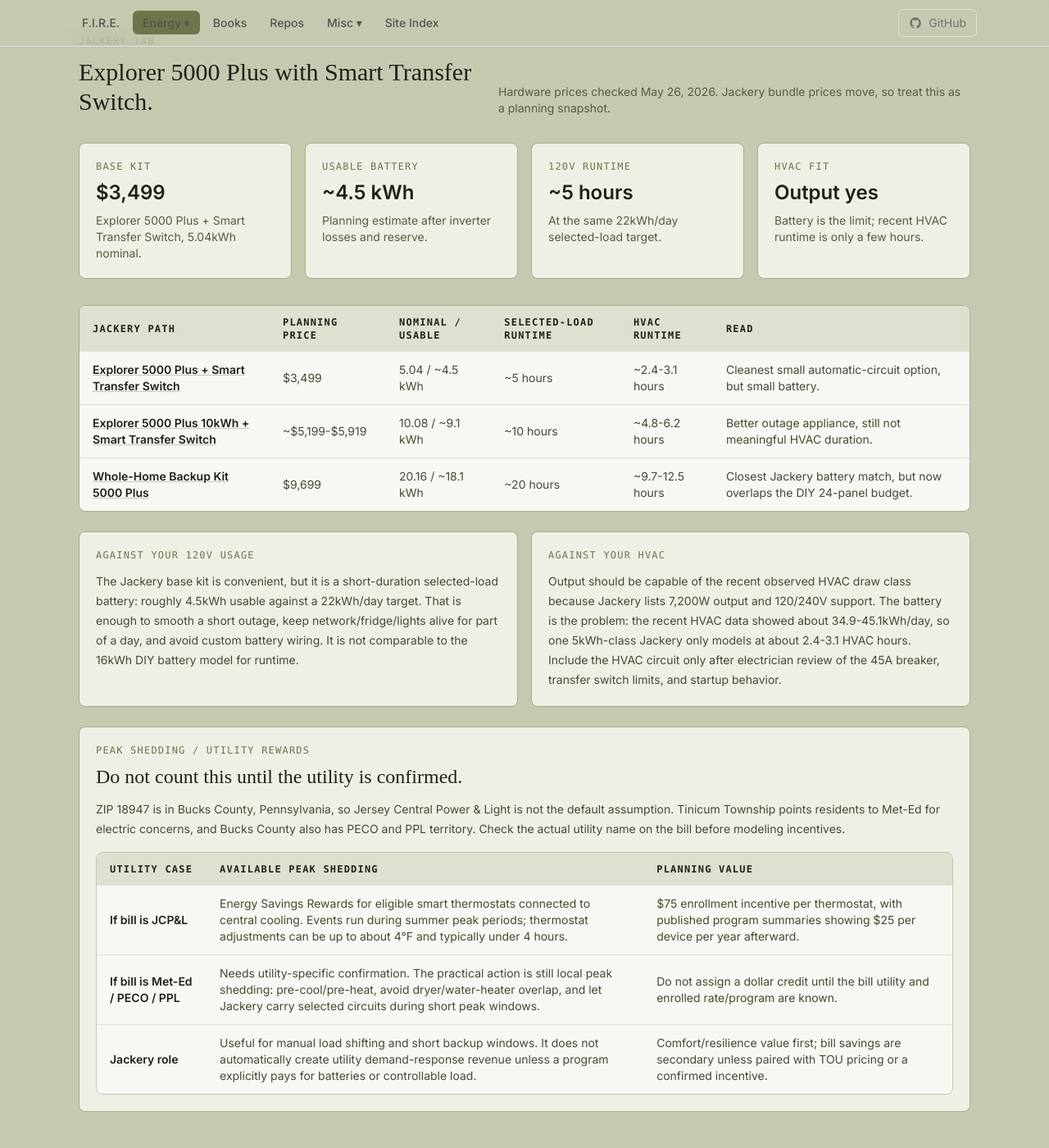
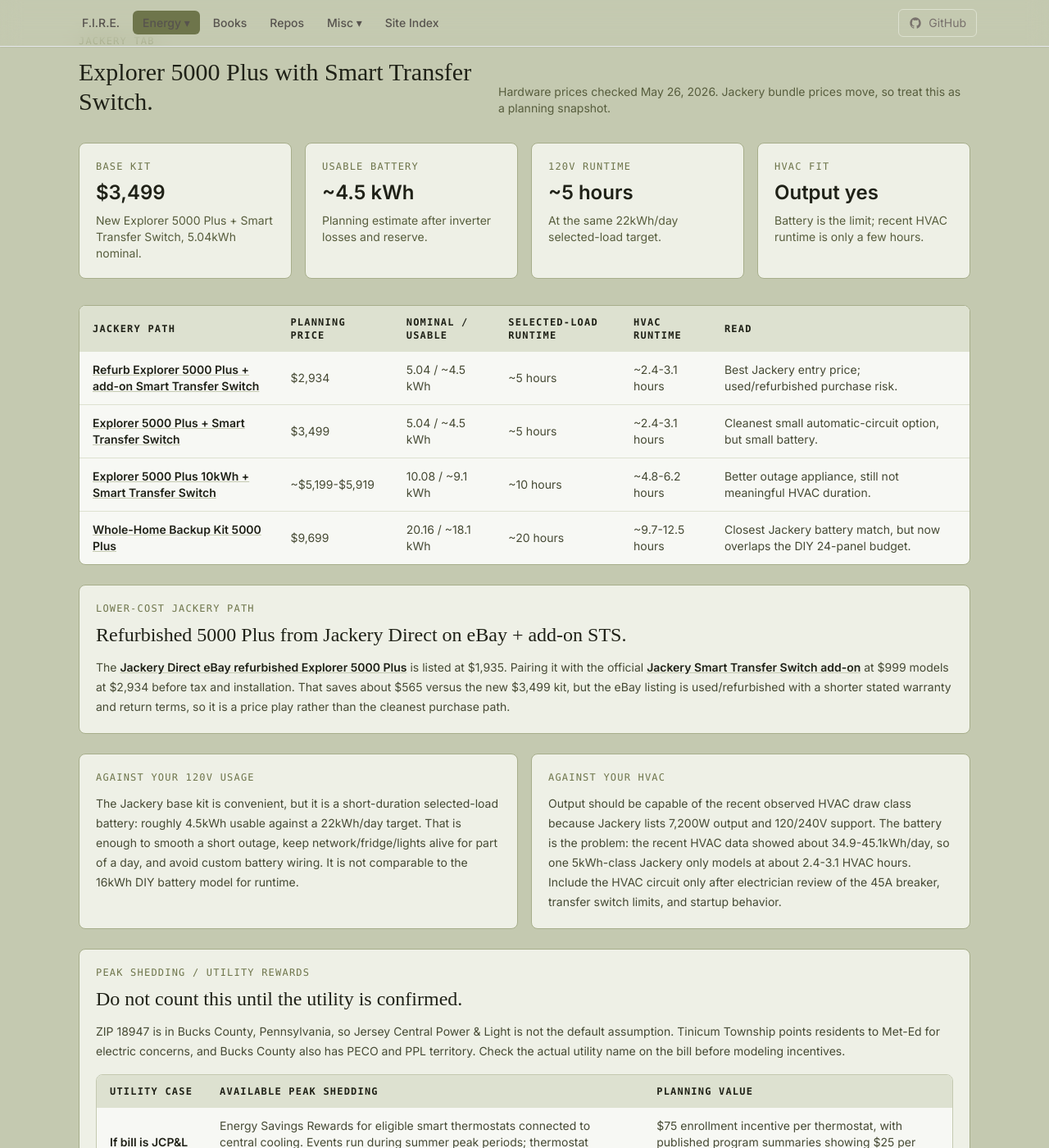
Before and after one commit to techmore/techmore.github.io, a Jekyll site: the page built from pages/energy-monitoring/will-prowse-2026.html, in a window 1280 px wide and 1400 px high, scrolled down 3376 px. Shown: the whole window at 82% size. Built offline with Jekyll 4.4.1, drawn with Linux system fonts in a browser that asks for light colours; nearby versions of some CDN libraries; some web fonts are replaced; some of the changed text lies outside the part shown.

Commit message:
Add refurbished Jackery eBay option

```diff
--- a/pages/energy-monitoring/will-prowse-2026.html
+++ b/pages/energy-monitoring/will-prowse-2026.html
@@ -291,7 +291,7 @@ title: Will Prowse 2026 - Techmore
         <div class="rounded-lg border border-olive-400 bg-olive-100 p-5">
           <p class="font-mono text-xs tracking-widest uppercase text-olive-600">Base kit</p>
           <p class="mt-2 text-2xl font-semibold text-olive-950">$3,499</p>
-          <p class="mt-2 text-sm text-olive-700">Explorer 5000 Plus + Smart Transfer Switch, 5.04kWh nominal.</p>
+          <p class="mt-2 text-sm text-olive-700">New Explorer 5000 Plus + Smart Transfer Switch, 5.04kWh nominal.</p>
         </div>
         <div class="rounded-lg border border-olive-400 bg-olive-100 p-5">
           <p class="font-mono text-xs tracking-widest uppercase text-olive-600">Usable battery</p>
@@ -324,6 +324,14 @@ title: Will Prowse 2026 - Techmore
           </thead>
           <tbody class="divide-y divide-olive-200">
             <tr>
+              <td class="px-4 py-3 font-semibold text-olive-950"><a href="https://www.ebay.com/itm/376837819280" class="underline decoration-olive-300 hover:text-olive-700">Refurb Explorer 5000 Plus + add-on Smart Transfer Switch</a></td>
+              <td class="px-4 py-3">$2,934</td>
+              <td class="px-4 py-3">5.04 / ~4.5 kWh</td>
+              <td class="px-4 py-3">~5 hours</td>
+              <td class="px-4 py-3">~2.4-3.1 hours</td>
+              <td class="px-4 py-3">Best Jackery entry price; used/refurbished purchase risk.</td>
+            </tr>
+            <tr>
               <td class="px-4 py-3 font-semibold text-olive-950"><a href="https://www.jackery.com/products/jackery-explorer-5000-plus" class="underline decoration-olive-300 hover:text-olive-700">Explorer 5000 Plus + Smart Transfer Switch</a></td>
               <td class="px-4 py-3">$3,499</td>
               <td class="px-4 py-3">5.04 / ~4.5 kWh</td>
@@ -349,6 +357,14 @@ title: Will Prowse 2026 - Techmore
             </tr>
           </tbody>
         </table>
+      </div>
+
+      <div class="mt-6 rounded-lg border border-olive-400 bg-olive-100 p-5">
+        <p class="font-mono text-xs tracking-widest uppercase text-olive-600">Lower-cost Jackery path</p>
+        <h3 class="mt-2 text-2xl text-olive-950">Refurbished 5000 Plus from Jackery Direct on eBay + add-on STS.</h3>
+        <p class="mt-3 text-sm text-olive-800 leading-6">
+          The <a href="https://www.ebay.com/itm/376837819280" class="font-semibold text-olive-950 underline decoration-olive-300 hover:text-olive-700">Jackery Direct eBay refurbished Explorer 5000 Plus</a> is listed at $1,935. Pairing it with the official <a href="https://www.jackery.com/products/add-onjackery-smart-transfer-switch" class="font-semibold text-olive-950 underline decoration-olive-300 hover:text-olive-700">Jackery Smart Transfer Switch add-on</a> at $999 models at $2,934 before tax and installation. That saves about $565 versus the new $3,499 kit, but the eBay listing is used/refurbished with a shorter stated warranty and return terms, so it is a price play rather than the cleanest purchase path.
+        </p>
       </div>
 
       <div class="mt-6 grid gap-4 lg:grid-cols-2">
@@ -436,6 +452,8 @@ title: Will Prowse 2026 - Techmore
         <li><a href="https://signaturesolar.com/integrarack-ir-earthscrew-mounting-kit-10-pack-30/" class="underline decoration-olive-500 hover:text-olive-700">Signature Solar IntegraRack IR EarthScrews 10-pack</a> for the $129.99 mounting kit price.</li>
         <li><a href="https://signaturesolar.com/96in-4-0-awg-battery-to-inverter-cables-black-and-red/" class="underline decoration-olive-500 hover:text-olive-700">Signature Solar 96in 4/0 AWG battery-to-inverter cables</a> for the $267.03 black/red cable pair.</li>
         <li><a href="https://www.jackery.com/products/jackery-explorer-5000-plus" class="underline decoration-olive-500 hover:text-olive-700">Jackery Explorer 5000 Plus</a> for the 5.04kWh capacity, 7,200W output, 120/240V support, Smart Transfer Switch bundle, and current planning prices.</li>
+        <li><a href="https://www.ebay.com/itm/376837819280" class="underline decoration-olive-500 hover:text-olive-700">Jackery Direct eBay refurbished Explorer 5000 Plus listing</a> for the $1,935 used/refurbished option, quantity, seller, warranty note, and return terms.</li>
+        <li><a href="https://www.jackery.com/products/add-onjackery-smart-transfer-switch" class="underline decoration-olive-500 hover:text-olive-700">Jackery Smart Transfer Switch add-on</a> for the separate $999 transfer-switch purchase path.</li>
         <li><a href="https://shopsolarkits.com/products/jackery-smart-transfer-switch" class="underline decoration-olive-500 hover:text-olive-700">ShopSolarKits Jackery Smart Transfer Switch listing</a> for transfer-switch compatibility context.</li>
         <li><a href="https://www.thermostatrewards.com/jcpl/" class="underline decoration-olive-500 hover:text-olive-700">JCP&amp;L Energy Savings Rewards</a> for the current smart-thermostat demand-response enrollment incentive.</li>
         <li><a href="https://www.thermostatrewards.com/jcpl/faq/" class="underline decoration-olive-500 hover:text-olive-700">JCP&amp;L Energy Savings Rewards FAQ</a> for eligibility, summer event season, and thermostat-adjustment behavior.</li>
```
